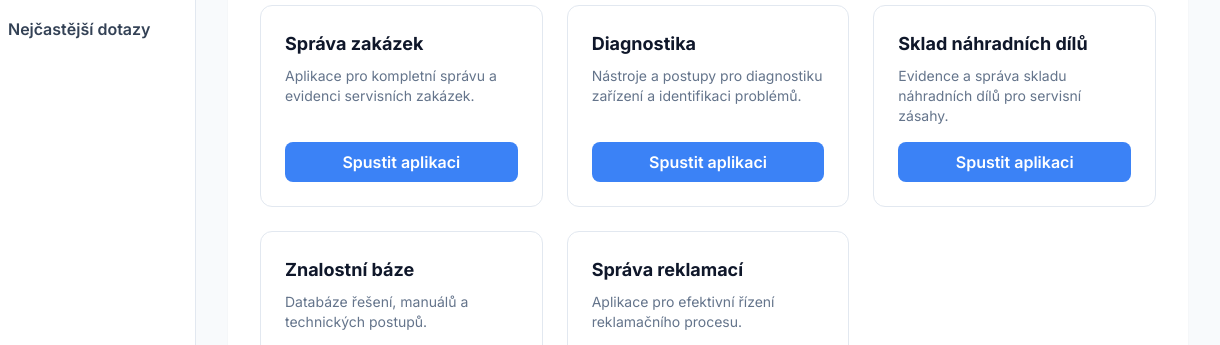
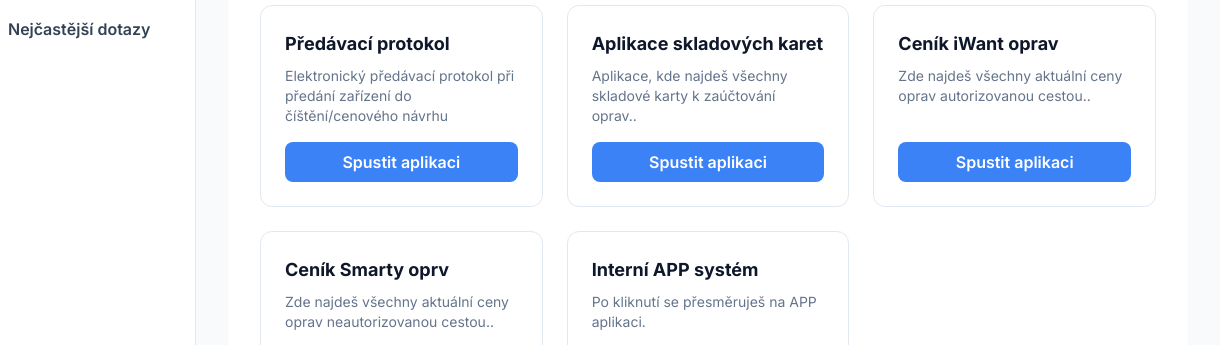
Before and after one commit to F1lDa-bot/hub, a plain HTML site: page index.html in a window 1280 px wide. Shown: the part 131-476 px from the top of the page, 60-1280 px from the left. Drawn offline with nearby package versions, Linux system fonts and the light colour scheme.

Commit message:
Update index.html

```diff
--- a/index.html
+++ b/index.html
@@ -67,47 +67,47 @@
                 <!-- Mřížka s kartami aplikací -->
                 <div class="grid grid-cols-1 md:grid-cols-2 lg:grid-cols-3 gap-6">
 
-                    <!-- Karta 1: Správa zakázek -->
+                    <!-- Karta 1: Předávací protokol -->
                     <div class="border border-slate-200 rounded-xl p-6 flex flex-col hover:shadow-lg transition-shadow">
-                        <h3 class="font-bold text-lg mb-2 text-slate-900">Správa zakázek</h3>
-                        <p class="text-slate-500 mb-4 text-sm flex-grow">Aplikace pro kompletní správu a evidenci servisních zakázek.</p>
+                        <h3 class="font-bold text-lg mb-2 text-slate-900">Předávací protokol</h3>
+                        <p class="text-slate-500 mb-4 text-sm flex-grow">Elektronický předávací protokol při předání zařízení do číštění/cenového návrhu</p>
                         <a href="#" target="_blank" rel="noopener noreferrer" class="w-full text-center bg-blue-500 text-white font-semibold py-2 px-4 rounded-lg hover:bg-blue-600 transition-colors">
                             Spustit aplikaci
                         </a>
                     </div>
 
-                    <!-- Karta 2: Diagnostika -->
+                    <!-- Karta 2: Aplikace skladových karet -->
                     <div class="border border-slate-200 rounded-xl p-6 flex flex-col hover:shadow-lg transition-shadow">
-                        <h3 class="font-bold text-lg mb-2 text-slate-900">Diagnostika</h3>
-                        <p class="text-slate-500 mb-4 text-sm flex-grow">Nástroje a postupy pro diagnostiku zařízení a identifikaci problémů.</p>
-                        <a href="#" target="_blank" rel="noopener noreferrer" class="w-full text-center bg-blue-500 text-white font-semibold py-2 px-4 rounded-lg hover:bg-blue-600 transition-colors">
+                        <h3 class="font-bold text-lg mb-2 text-slate-900">Aplikace skladových karet</h3>
+                        <p class="text-slate-500 mb-4 text-sm flex-grow">Aplikace, kde najdeš všechny skladové karty k zaúčtování oprav..</p>
+                        <a href="https://f1lda-bot.github.io/servis/" target="_blank" rel="noopener noreferrer" class="w-full text-center bg-blue-500 text-white font-semibold py-2 px-4 rounded-lg hover:bg-blue-600 transition-colors">
                             Spustit aplikaci
                         </a>
                     </div>
 
-                    <!-- Karta 3: Sklad dílů -->
+                    <!-- Karta 3: Ceník iWant oprav -->
                     <div class="border border-slate-200 rounded-xl p-6 flex flex-col hover:shadow-lg transition-shadow">
-                        <h3 class="font-bold text-lg mb-2 text-slate-900">Sklad náhradních dílů</h3>
-                        <p class="text-slate-500 mb-4 text-sm flex-grow">Evidence a správa skladu náhradních dílů pro servisní zásahy.</p>
-                        <a href="#" target="_blank" rel="noopener noreferrer" class="w-full text-center bg-blue-500 text-white font-semibold py-2 px-4 rounded-lg hover:bg-blue-600 transition-colors">
+                        <h3 class="font-bold text-lg mb-2 text-slate-900">Ceník iWant oprav</h3>
+                        <p class="text-slate-500 mb-4 text-sm flex-grow">Zde najdeš všechny aktuální ceny oprav autorizovanou cestou..</p>
+                        <a href="https://f1lda-bot.github.io/ceny-dilu-apple/" target="_blank" rel="noopener noreferrer" class="w-full text-center bg-blue-500 text-white font-semibold py-2 px-4 rounded-lg hover:bg-blue-600 transition-colors">
                             Spustit aplikaci
                         </a>
                     </div>
 
-                    <!-- Karta 4: Znalostní báze -->
+                    <!-- Karta 4: Ceník Smarty oprav -->
                     <div class="border border-slate-200 rounded-xl p-6 flex flex-col hover:shadow-lg transition-shadow">
-                        <h3 class="font-bold text-lg mb-2 text-slate-900">Znalostní báze</h3>
-                        <p class="text-slate-500 mb-4 text-sm flex-grow">Databáze řešení, manuálů a technických postupů.</p>
-                        <a href="#" target="_blank" rel="noopener noreferrer" class="w-full text-center bg-blue-500 text-white font-semibold py-2 px-4 rounded-lg hover:bg-blue-600 transition-colors">
+                        <h3 class="font-bold text-lg mb-2 text-slate-900">Ceník Smarty oprv</h3>
+                        <p class="text-slate-500 mb-4 text-sm flex-grow">Zde najdeš všechny aktuální ceny oprav neautorizovanou cestou..</p>
+                        <a href="https://files.smarty.cz/Smarty/Files/Servis/Smarty-servis-cenik.pdf" target="_blank" rel="noopener noreferrer" class="w-full text-center bg-blue-500 text-white font-semibold py-2 px-4 rounded-lg hover:bg-blue-600 transition-colors">
                             Spustit aplikaci
                         </a>
                     </div>
 
-                    <!-- Karta 5: Správa reklamací -->
+                    <!-- Karta 5: Interní APP systém -->
                     <div class="border border-slate-200 rounded-xl p-6 flex flex-col hover:shadow-lg transition-shadow">
-                        <h3 class="font-bold text-lg mb-2 text-slate-900">Správa reklamací</h3>
-                        <p class="text-slate-500 mb-4 text-sm flex-grow">Aplikace pro efektivní řízení reklamačního procesu.</p>
-                        <a href="#" target="_blank" rel="noopener noreferrer" class="w-full text-center bg-blue-500 text-white font-semibold py-2 px-4 rounded-lg hover:bg-blue-600 transition-colors">
+                        <h3 class="font-bold text-lg mb-2 text-slate-900">Interní APP systém</h3>
+                        <p class="text-slate-500 mb-4 text-sm flex-grow">Po kliknutí se přesměruješ na APP aplikaci.</p>
+                        <a href="https://app.smarty.cz/?group=store" target="_blank" rel="noopener noreferrer" class="w-full text-center bg-blue-500 text-white font-semibold py-2 px-4 rounded-lg hover:bg-blue-600 transition-colors">
                             Spustit aplikaci
                         </a>
                     </div>
```
